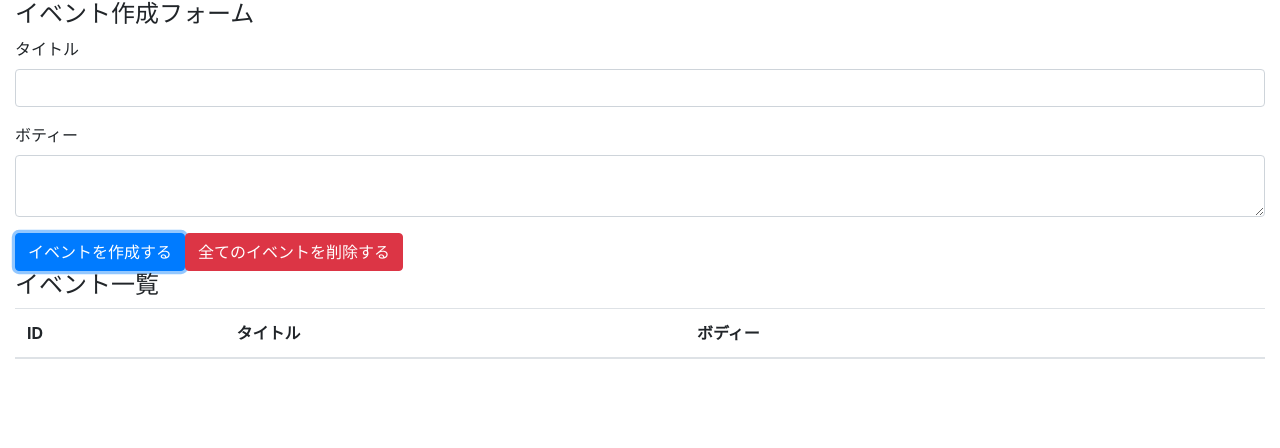
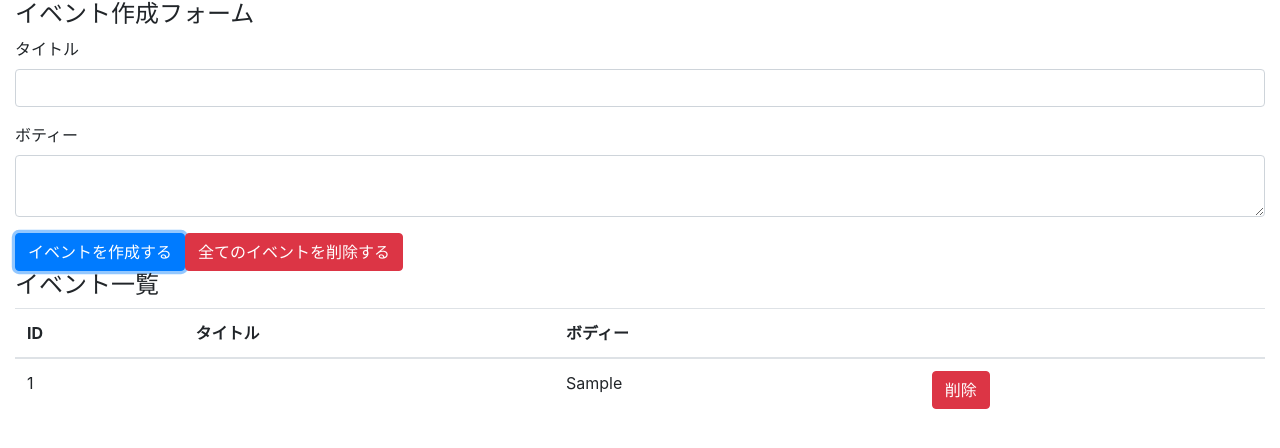
Before and after one commit to yoshiyasugimoto/react-hooks, a React (Create React App) app: page / in a window 1280 px wide. Both pictures are taken after typing "Sample", "Sample" into the empty fields and a click on the button "イベントを作成する". Shown: the top 448 px of the page. Built offline with nearby package versions, Linux system fonts and the light colour scheme.

Commit message:
display events, refactor and implement remove event button

```diff
--- a/src/components/App.js
+++ b/src/components/App.js
@@ -2,6 +2,7 @@ import React, { useReducer, useState } from "react";
 
 import "bootstrap/dist/css/bootstrap.min.css";
 
+import Event from "./Event";
 import reducer from "../reducers";
 
 const App = () => {
@@ -61,7 +62,11 @@ const App = () => {
               <th></th>
             </tr>
           </thead>
-          <tbody></tbody>
+          <tbody>
+            {state.map((event, index) => (
+              <Event key={index} event={event} dispatch={dispatch} />
+            ))}
+          </tbody>
         </table>
       </form>
     </div>
--- /dev/null
+++ b/src/components/Event.js
@@ -0,0 +1,26 @@
+import React from "react";
+
+const Event = ({ dispatch, event }) => {
+  const id = event.id;
+  const handleClickDeleteButton = () => {
+    dispatch({ type: "DELETE_EVENT", id });
+  };
+  return (
+    <tr>
+      <td>{id}</td>
+      <td>{event.title}</td>
+      <td>{event.body}</td>
+      <td>
+        <button
+          type="button"
+          className="btn btn-danger"
+          onClick={handleClickDeleteButton}
+        >
+          削除
+        </button>
+      </td>
+    </tr>
+  );
+};
+
+export default Event;
--- a/src/reducers/index.js
+++ b/src/reducers/index.js
@@ -33,13 +33,13 @@
 
 const events = (state = [], action) => {
   switch (action.type) {
-    case "CRESTE_EVENT":
+    case "CREATE_EVENT":
       const event = { title: action.titile, body: action.body };
       const length = state.length;
       const id = length === 0 ? 1 : state[length - 1].id + 1;
       return [...state, { id: id, ...event }];
     case "DELETE_EVENT":
-      return state;
+      return state.filter((event) => event.id != action.id);
     case "DELETE_ALL_EVENT":
       return [];
     default:
```
